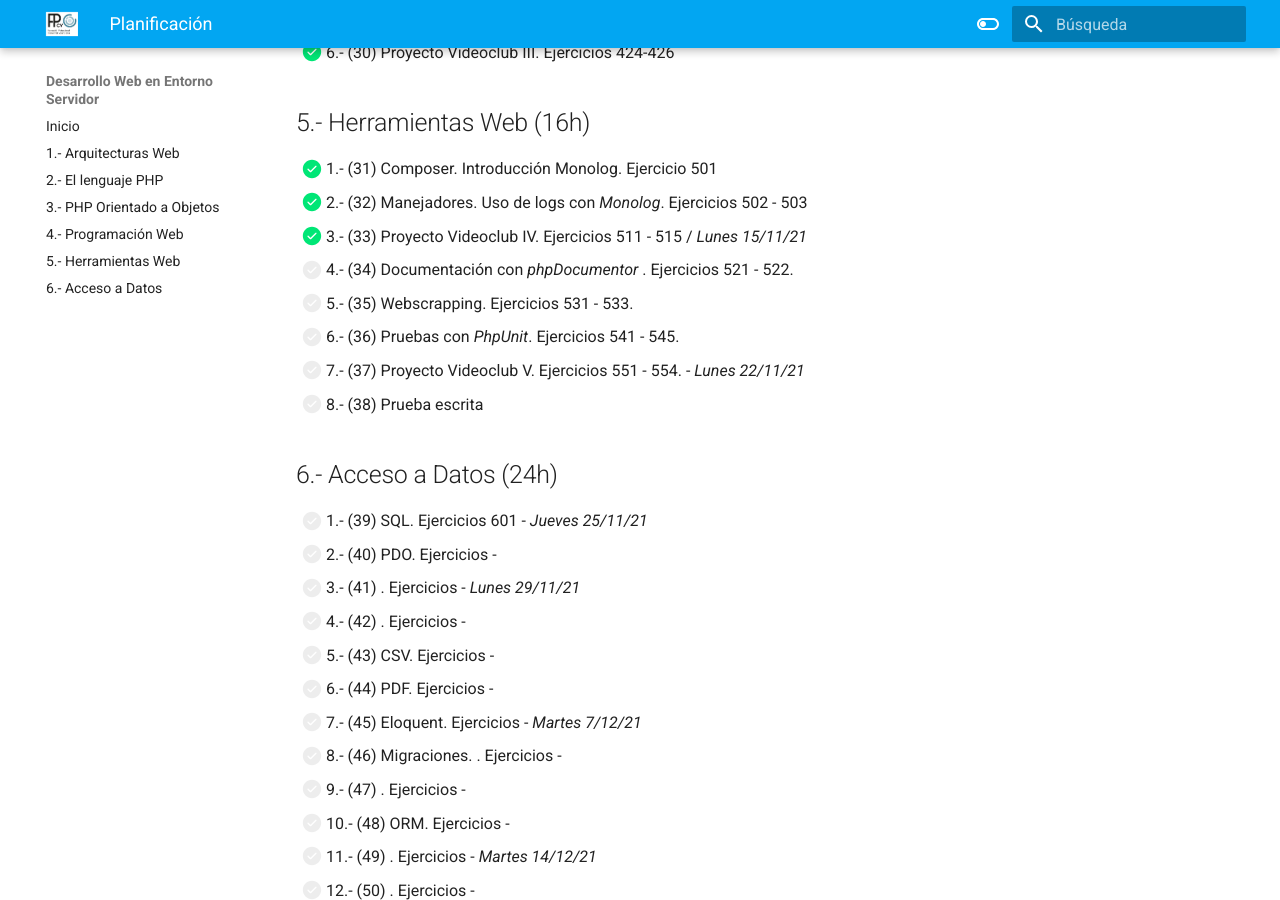
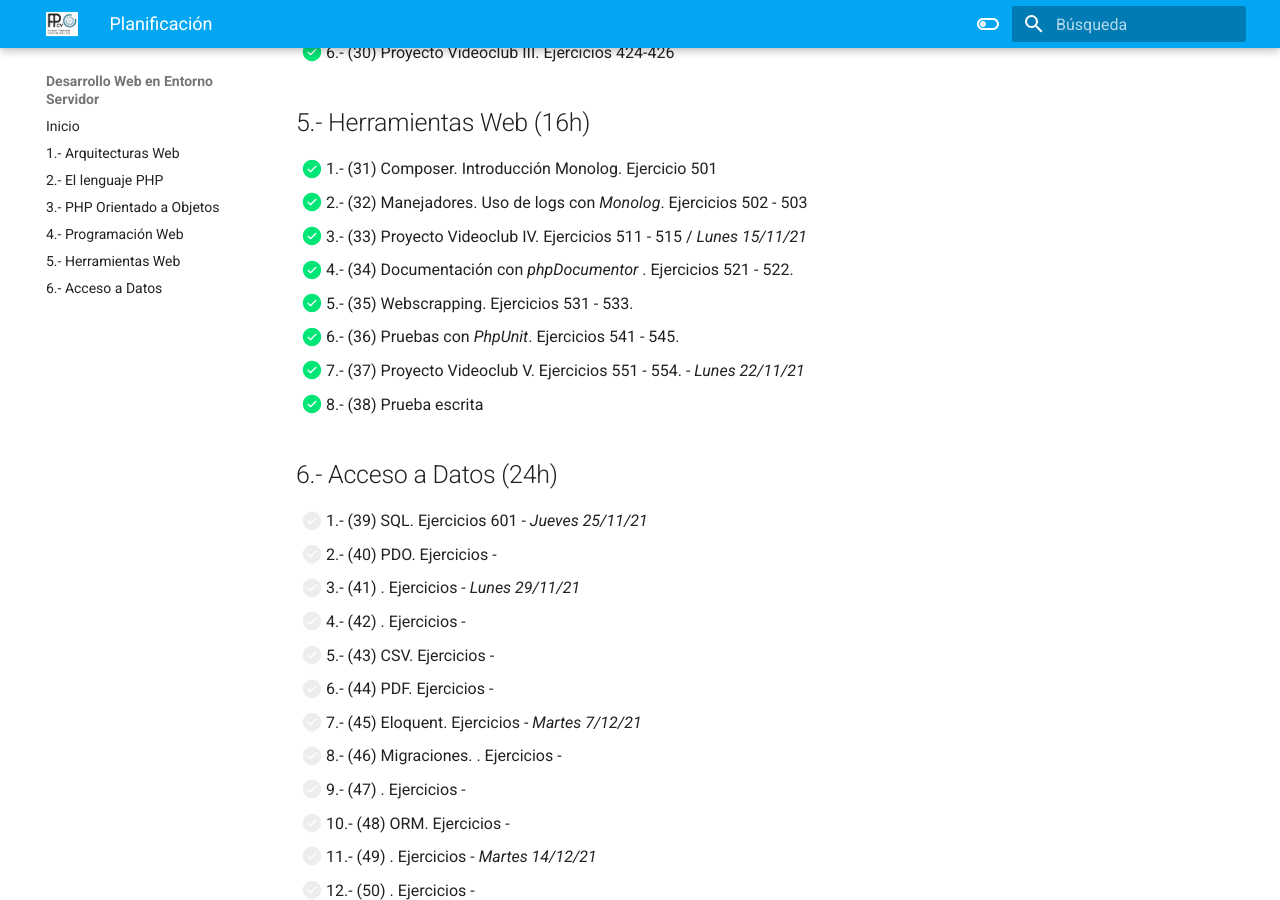
Before and after one commit to aitor-medrano/dwes2122, an MkDocs documentation site: the page built from docs/planning.md, in a window 1280 px wide and 900 px high, scrolled down 1414 px. Built offline with MkDocs 1.6.1 and Material for MkDocs 9.7.7, drawn with Linux system fonts in a browser that asks for light colours.

```diff
--- a/docs/planning.md
+++ b/docs/planning.md
@@ -47,11 +47,11 @@
 - [X] 1.- (31) Composer. Introducción Monolog. Ejercicio 501
 - [X] 2.- (32) Manejadores. Uso de logs con *Monolog*. Ejercicios 502 - 503
 - [X] 3.- (33) Proyecto Videoclub IV. Ejercicios 511 - 515 / *Lunes 15/11/21*
-- [ ] 4.- (34) Documentación con *phpDocumentor* . Ejercicios 521 - 522.
-- [ ] 5.- (35) Webscrapping. Ejercicios 531 - 533.
-- [ ] 6.- (36) Pruebas con *PhpUnit*. Ejercicios 541 - 545.
-- [ ] 7.- (37) Proyecto Videoclub V. Ejercicios 551 - 554. - *Lunes 22/11/21*
-- [ ] 8.- (38) Prueba escrita
+- [X] 4.- (34) Documentación con *phpDocumentor* . Ejercicios 521 - 522.
+- [X] 5.- (35) Webscrapping. Ejercicios 531 - 533.
+- [X] 6.- (36) Pruebas con *PhpUnit*. Ejercicios 541 - 545.
+- [X] 7.- (37) Proyecto Videoclub V. Ejercicios 551 - 554. - *Lunes 22/11/21*
+- [X] 8.- (38) Prueba escrita
 
 ## 6.- Acceso a Datos (24h)
 
```
